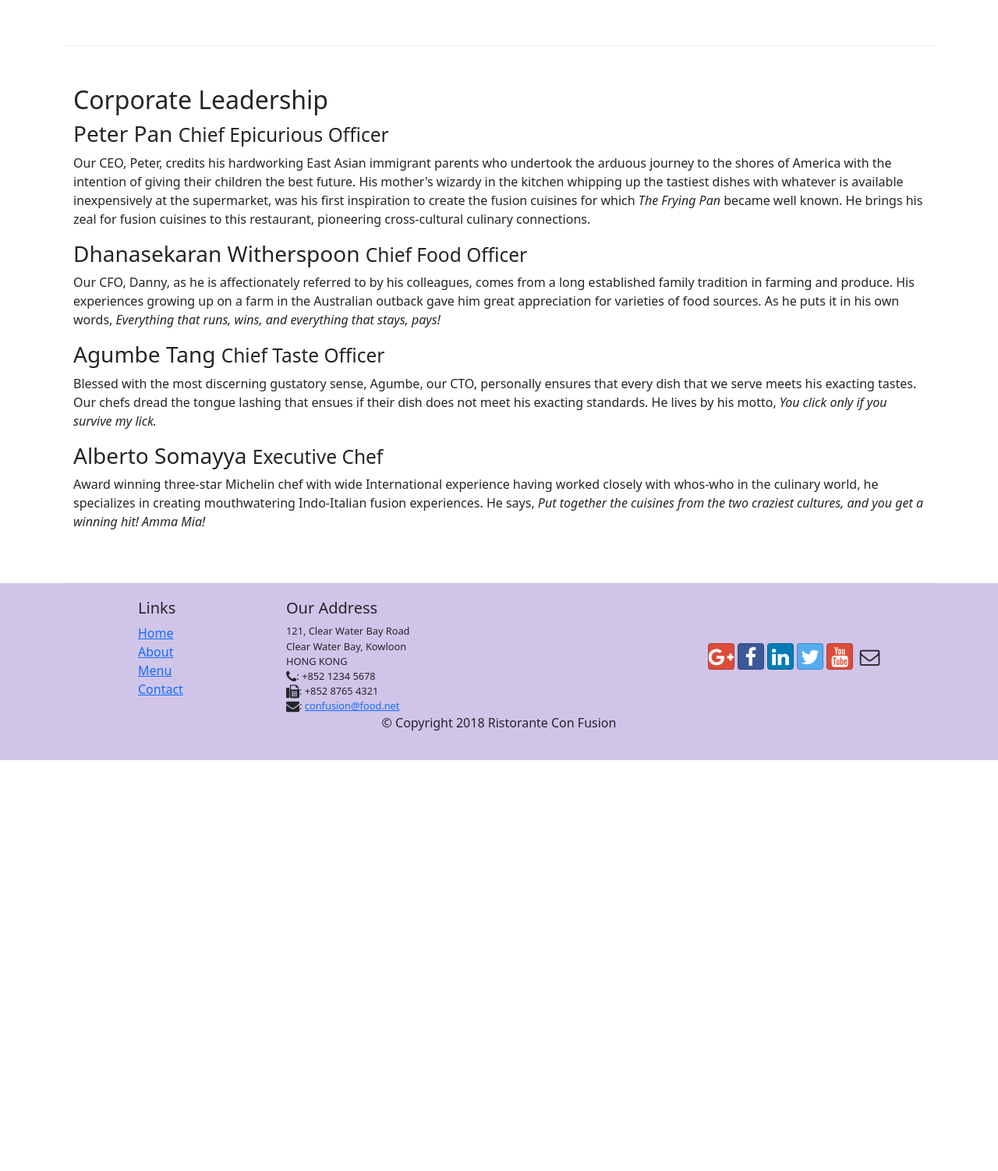
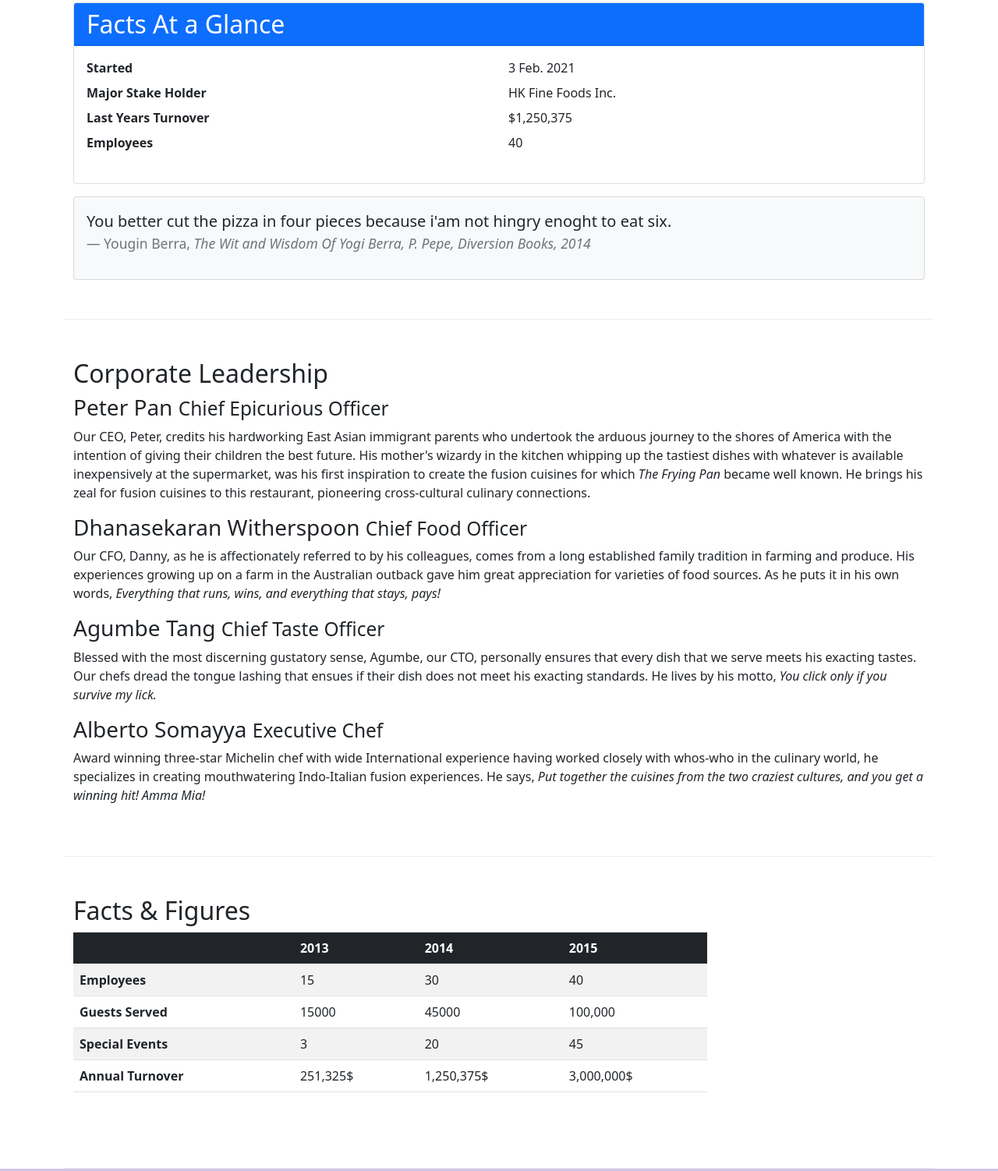
Before and after one commit to BorhaneddineHamadou/Bootstrap, a website: page aboutus.html in a window 1280 px wide. Shown: the part 812-2314 px from the top of the page at 78% size. Before the commit the page ends 1787 px from the top, so only its background shows below. Drawn offline with nearby package versions, Linux system fonts and the light colour scheme.

Commit message:
Tables & Cards

```diff
--- a/aboutus.html
+++ b/aboutus.html
@@ -62,6 +62,31 @@
                 <p>The restaurant traces its humble beginnings to <em>The Frying Pan</em>, a successful chain started by our CEO, Mr. Peter Pan, that featured for the first time the world's best cuisines in a pan.</p>
             </div>
             <div class="col-12 col-sm">
+                <div class="card mb-3">
+                    <h2 class="card-header bg-primary text-white">Facts At a Glance</h2>
+                    <div class="card-body">
+                        <dl class="row">
+                            <dt class="col-6">Started</dt>
+                            <dd class="col-6">3 Feb. 2021</dd>
+                            <dt class="col-6">Major Stake Holder</dt>
+                            <dd class="col-6">HK Fine Foods Inc.</dd>
+                            <dt class="col-6">Last Years Turnover</dt>
+                            <dd class="col-6">$1,250,375</dd>
+                            <dt class="col-6">Employees</dt>
+                            <dd class="col-6">40</dd>
+                        </dl>
+                    </div>
+                </div>
+            </div>
+            <div class="col-12">
+                <div class="card card-body bg-light">
+                   <blockquote class="blockquote">
+                      <p>You better cut the pizza in four pieces because i'am not hingry enoght to eat six.</p>
+                      <footer class="blockquote-footer">Yougin Berra,
+                          <cite>The Wit and Wisdom Of Yogi Berra, P. Pepe, Diversion Books, 2014</cite>
+                      </footer>
+                   </blockquote>
+                </div>
             </div>
         </div>
 
@@ -78,6 +103,49 @@
                 <h3>Alberto Somayya <small>Executive Chef</small></h3>
                 <p class="d-none d-sm-block">Award winning three-star Michelin chef with wide International experience having worked closely with whos-who in the culinary world, he specializes in creating mouthwatering Indo-Italian fusion experiences. He says, <em>Put together the cuisines from the two craziest cultures, and you get a winning hit! Amma Mia!</em></p>
             </div>
+       </div>
+       <div class="row row-content">
+           <div class="col-12 col-sm-9">
+               <h2>Facts &amp; Figures</h2>
+               <div class="table-responsive">
+                <table class="table table-striped">
+                    <thead class="table-dark">
+                        <tr>
+                            <th>&nbsp;</th>
+                            <th>2013</th>
+                            <th>2014</th>
+                            <th>2015</th>
+                        </tr>
+                    </thead>
+                    <tbody>
+                        <tr>
+                            <th>Employees</th>
+                            <td>15</td>
+                            <td>30</td>
+                            <td>40</td>
+                        </tr>
+                        <tr>
+                            <th>Guests Served</th>
+                            <td>15000</td>
+                            <td>45000</td>
+                            <td>100,000</td>
+                        </tr>
+                        <tr>
+                            <th>Special Events</th>
+                            <td>3</td>
+                            <td>20</td>
+                            <td>45</td>
+                        </tr>
+                        <tr>
+                            <th>Annual Turnover</th>
+                            <td>251,325$</td>
+                            <td>1,250,375$</td>
+                            <td>3,000,000$</td>
+                        </tr>
+                    </tbody>
+                </table>
+               </div>
+           </div>
        </div>
 
     </div>
```
